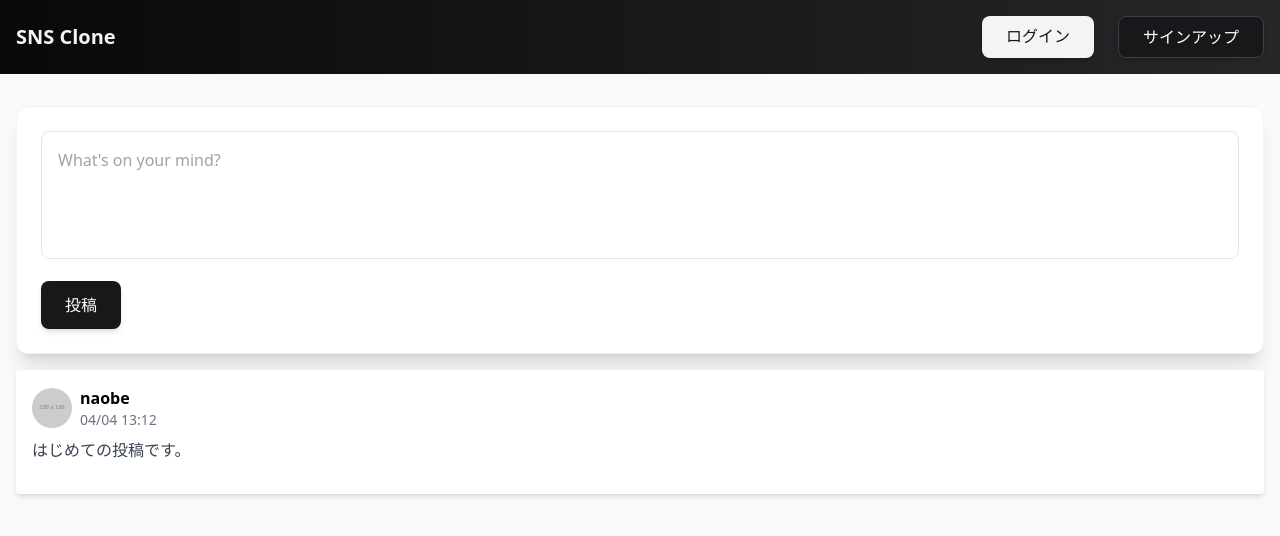
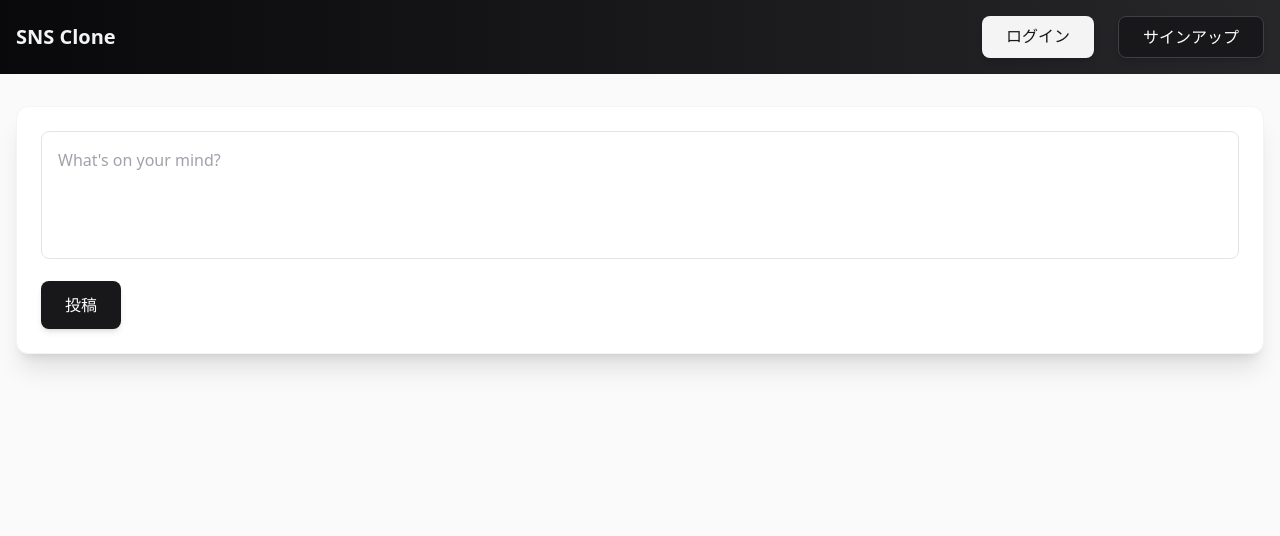
Before and after one commit to OBookBook/next.js-typescript-sns-prisma-supabase, a Next.js app in the folder client/: page / in a window 1280 px wide. Shown: the top 536 px of the page. Built offline with nearby package versions, Linux system fonts and the light colour scheme.

Commit message:
api add post content

```diff
--- a/client/app/components/Post.tsx
+++ b/client/app/components/Post.tsx
@@ -1,4 +1,6 @@
-const Post = () => {
+import { PostType } from "../types/type";
+
+const Post = ({ post }: { post: PostType }) => {
   return (
     <div className="bg-white shadow-md rounded p-4 mb-4">
       <div className="mb-4">
@@ -9,11 +11,11 @@ const Post = () => {
             alt="User Avatar"
           />
           <div>
-            <h2 className="font-semibold text-md">naobe</h2>
-            <p className="text-gray-500 text-sm">04/04 13:12</p>
+            <h2 className="font-semibold text-md">{post.author?.name}</h2>
+            <p className="text-gray-500 text-sm">{post?.createdAt}</p>
           </div>
         </div>
-        <p className="text-gray-700">はじめての投稿です。</p>
+        <p className="text-gray-700">{post?.content}</p>
       </div>
     </div>
   );
--- a/client/app/components/Timeline.tsx
+++ b/client/app/components/Timeline.tsx
@@ -1,18 +1,50 @@
-"use server";
+"use client";
 
 import Post from "./Post";
-import { handlePost } from "../lib/actions";
+import { useState } from "react";
+import { PostType } from "../types/type";
 
 const Timeline = () => {
+  const [content, setContent] = useState<string>("");
+  const [latestPosts, setLatestPosts] = useState<PostType[]>([]);
+
+  const handleSubmit = async (e: React.FormEvent<HTMLFormElement>) => {
+    e.preventDefault();
+
+    try {
+      const response = await fetch("http://localhost:5000/api/posts/post", {
+        method: "POST",
+        headers: {
+          "Content-Type": "application/json",
+        },
+        body: JSON.stringify({
+          content: (e.target as HTMLFormElement).content.value,
+        }),
+      });
+      if (!response.ok) {
+        throw new Error("Failed to post");
+      }
+      const data = await response.json();
+      setLatestPosts((prevPosts) => [...prevPosts, data.user]);
+      setContent("");
+    } catch (error) {
+      console.error(error);
+    }
+  };
+
   return (
     <div className="min-h-screen bg-zinc-50">
       <main className="container mx-auto py-8 px-4">
         <div className="bg-white shadow-xl rounded-xl p-6 mb-4 border border-zinc-100">
-          <form action={handlePost}>
+          <form onSubmit={handleSubmit}>
             <textarea
               name="content"
               className="w-full h-32 p-4 border border-zinc-200 rounded-lg resize-none focus:outline-none focus:ring-2 focus:ring-zinc-600 focus:border-transparent transition-all  text-zinc-800 placeholder-zinc-400"
               placeholder="What's on your mind?"
+              onChange={(e: React.ChangeEvent<HTMLTextAreaElement>) => {
+                setContent(e.target.value);
+              }}
+              value={content}
             ></textarea>
             <button
               type="submit"
@@ -22,7 +54,9 @@ const Timeline = () => {
             </button>
           </form>
         </div>
-        <Post />
+        {latestPosts.map((post) => (
+          <Post key={post.id} post={post} />
+        ))}
       </main>
     </div>
   );
--- /dev/null
+++ b/client/app/types/type.ts
@@ -0,0 +1,13 @@
+export interface UserType {
+  id: number;
+  name: string;
+  email: string;
+}
+
+export interface PostType {
+  id: number;
+  content: string;
+  createdAt: string;
+  authorId: number;
+  author: UserType;
+}
```
